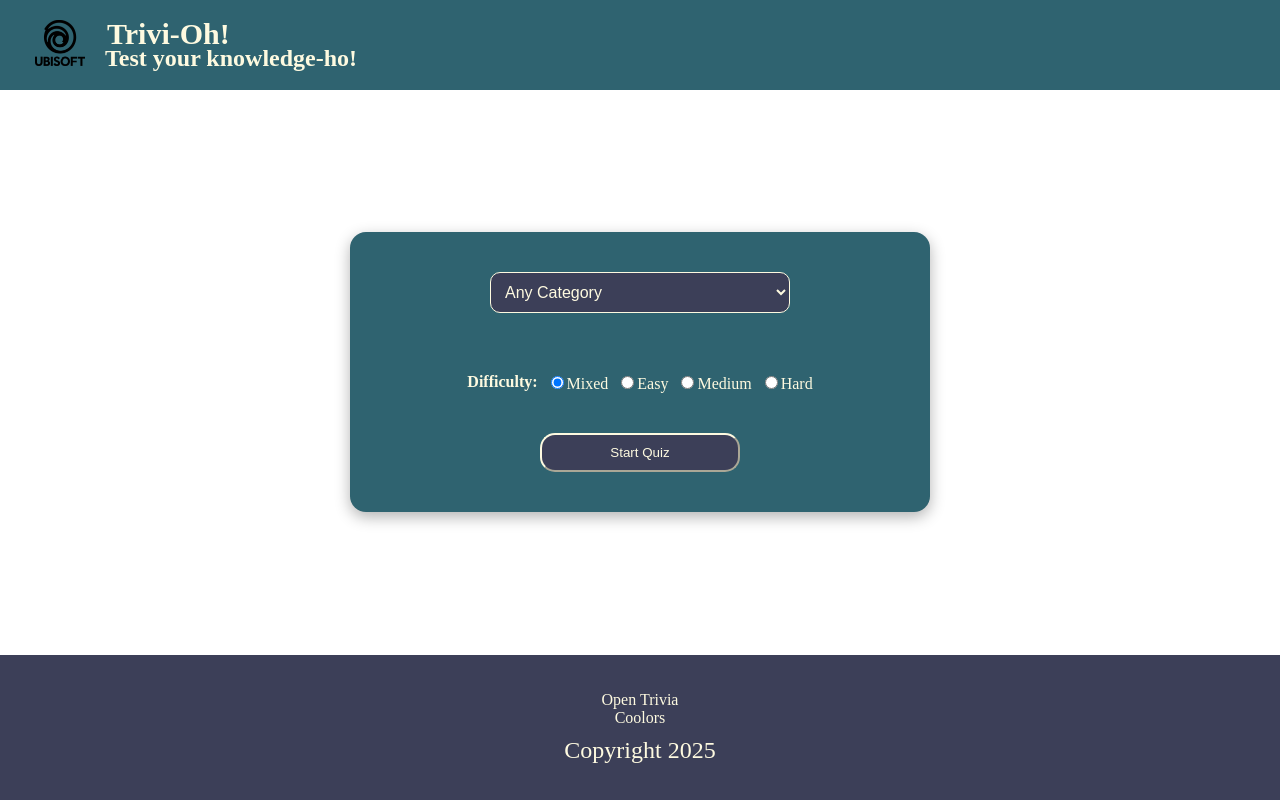
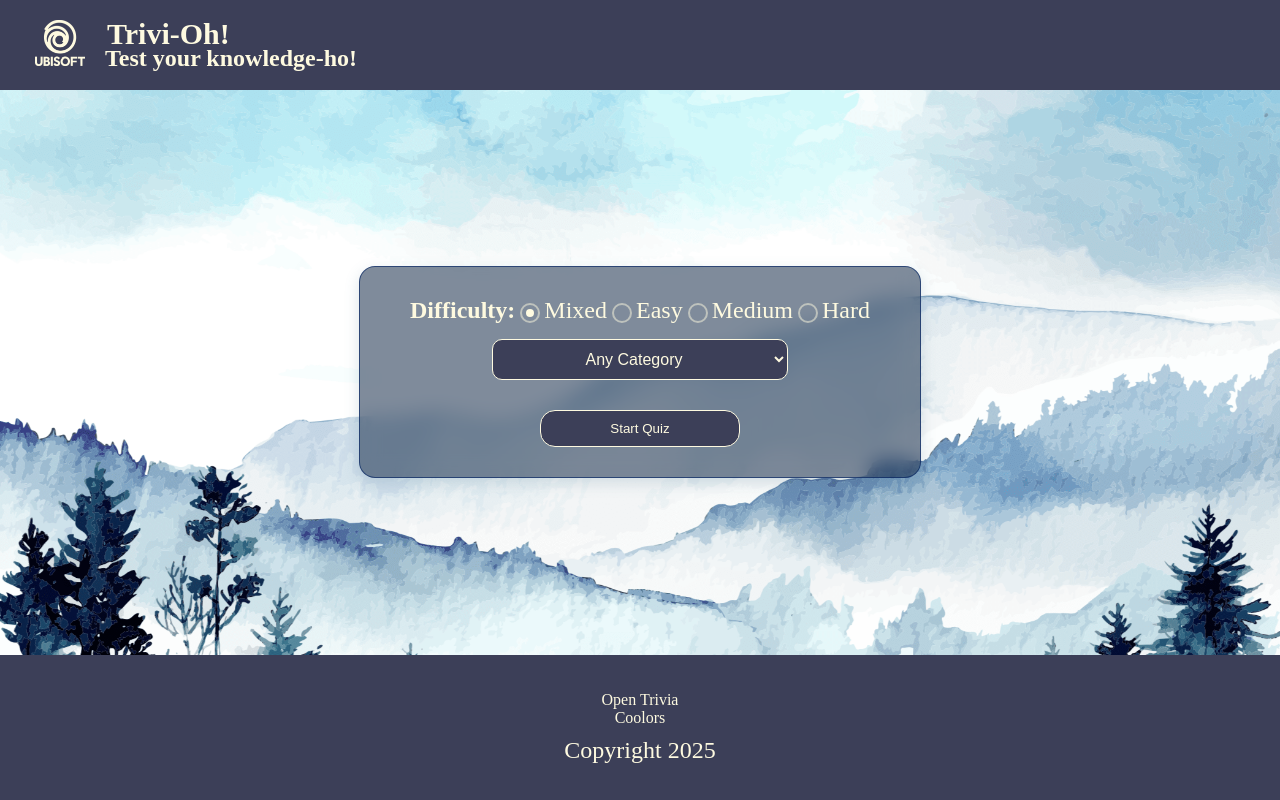
Before and after one commit to DenisCiaus123/Proiect, a React (Vite) app in the folder my-project/: page / in a window 1280 px wide. Built offline with nearby package versions, Linux system fonts and the light colour scheme.

Commit message:
added frosted look and background image, changed question amount from 50 to 10, addded custom radius inputs, added quiz question into a div container, switched difficulty picker with category picker in quiz start, added a 10 multiplier to score, finetuned some colors and text

```diff
--- a/my-project/src/components/Header.module.css
+++ b/my-project/src/components/Header.module.css
@@ -3,7 +3,7 @@
     flex-wrap: wrap;
     margin: 0;
     padding: 0 15px;
-    background-color: #2f6370;
+    background-color: #3C3F58;
 }
 
 .navbarLogo {
--- a/my-project/src/components/MainContent.jsx
+++ b/my-project/src/components/MainContent.jsx
@@ -18,7 +18,7 @@ export const MainContent = () => {
         if (loading) return;
         setLoading(true);
         try {
-            let url = `https://opentdb.com/api.php?amount=50`;
+            let url = `https://opentdb.com/api.php?amount=10`;
             if (category) {
                 url += `&category=${category}`;
             }
--- a/my-project/src/components/MainContent.module.css
+++ b/my-project/src/components/MainContent.module.css
@@ -6,4 +6,8 @@
   align-items: center;
   overflow: auto;
   gap: 10px;
+  background-image: url("../images/background_default.png");
+  background-size:cover;
+  background-repeat: no-repeat;
+  background-position: center;
 }
--- a/my-project/src/components/QuizEnd.module.css
+++ b/my-project/src/components/QuizEnd.module.css
@@ -1,18 +1,32 @@
 .quizEndScreen {
   color: #fefae0;
-  background-color: #2f6370;
   text-align: center;
   padding: 30px;
   border-radius: 1rem;
-  width: 500px;
-  font-size: x-large;
+  display: flex;
+  flex-direction: column;
+  align-items: center;
+  justify-content: center;
+  background: #10274488;
+  backdrop-filter: blur(10px);
+  -webkit-backdrop-filter: blur(15px);
+  border: 1px solid #062763ad;
+  box-shadow: 0 5px 15px #4d799233;
+}
+
+.quizEndScreen h3 {
+  font-size: 1.8rem;
+  font-weight: 500;
 }
 
 .quizEndScreen p {
   margin-top: -5px;
-  color: #3C3F58;
-  background-color: #fefae0;
+  color: #fefae0;
+  border: 2px solid #fefae0;
+  padding: 10px 20px;
   border-radius: 1rem;
+  font-size: 1.8rem;
+  font-weight: 900;
 }
 
 .startQuizButton {
@@ -20,9 +34,9 @@
   background-color: #3C3F58;
   border-radius: 15px;
   padding: 10px 30px;
-  margin: 0 10px;
+  margin-top: 30px;
   text-align: center;
-  border-color: #fefae0;
+  border: 1px solid #fefae0;
   transition-duration: 0.3s;
   width: 200px;
 }
--- a/my-project/src/components/QuizMain.jsx
+++ b/my-project/src/components/QuizMain.jsx
@@ -25,9 +25,9 @@ export const QuizMain = ({ entity, setEntityIndex, score, setScore }) => {
     return (
         <>
             <div className={`${styles.card} ${styles[applyDifficultyStyle(entity.difficulty)]}`}>
-                <h3 className={shared.quizQuestion}>
-                    {decodeHtml(entity.question)}
-                </h3>
+                <div className={styles.questionContainer}>
+                    <h3 className={shared.quizQuestion}>{decodeHtml(entity.question)}</h3>
+                </div>
 
                 <div className={entity.type === "multiple" ? styles.multipleChoiceGrid : styles.booleanChoiceGrid}>
                     {answers.map((answer, index) => (
--- a/my-project/src/components/QuizStart.jsx
+++ b/my-project/src/components/QuizStart.jsx
@@ -3,6 +3,59 @@ import styles from "./QuizStart.module.css";
 export const QuizStart = ({ category, setCategory, difficulty, setDifficulty, fetchData }) => {
     return (
         <div className={styles.card}>
+
+            <div className={styles.difficultySelector}>
+                <span className={styles.difficultyLabel}>Difficulty:</span>
+
+                <label className={styles.customRadio}>
+                    <input
+                        type="radio"
+                        name="difficulty"
+                        value=""
+                        checked={difficulty === ""}
+                        onChange={(e) => setDifficulty(e.target.value)}
+                    />
+                    <span className={styles.radioMark}></span>
+                    Mixed
+                </label>
+
+                <label className={styles.customRadio}>
+                    <input
+                        type="radio"
+                        name="difficulty"
+                        value="easy"
+                        checked={difficulty === "easy"}
+                        onChange={(e) => setDifficulty(e.target.value)}
+                    />
+                    <span className={styles.radioMark}></span>
+                    Easy
+                </label>
+
+                <label className={styles.customRadio}>
+                    <input
+                        type="radio"
+                        name="difficulty"
+                        value="medium"
+                        checked={difficulty === "medium"}
+                        onChange={(e) => setDifficulty(e.target.value)}
+                    />
+                    <span className={styles.radioMark}></span>
+                    Medium
+                </label>
+
+                <label className={styles.customRadio}>
+                    <input
+                        type="radio"
+                        name="difficulty"
+                        value="hard"
+                        checked={difficulty === "hard"}
+                        onChange={(e) => setDifficulty(e.target.value)}
+                    />
+                    <span className={styles.radioMark}></span>
+                    Hard
+                </label>
+            </div>
+
             <select
                 className={styles.categoryDropdown}
                 value={category}
@@ -30,54 +83,6 @@ export const QuizStart = ({ category, setCategory, difficulty, setDifficulty, fe
                 <option value="27">Animals</option>
             </select>
 
-            <div className={styles.difficultySelector}>
-                <span className={styles.difficultyLabel}>Difficulty:</span>
-
-                <label>
-                    <input
-                        type="radio"
-                        name="difficulty"
-                        value=""
-                        checked={difficulty === ""}
-                        onChange={(e) => setDifficulty(e.target.value)}
-                    />
-                    Mixed
-                </label>
-
-                <label>
-                    <input
-                        type="radio"
-                        name="difficulty"
-                        value="easy"
-                        checked={difficulty === "easy"}
-                        onChange={(e) => setDifficulty(e.target.value)}
-                    />
-                    Easy
-                </label>
-
-                <label>
-                    <input
-                        type="radio"
-                        name="difficulty"
-                        value="medium"
-                        checked={difficulty === "medium"}
-                        onChange={(e) => setDifficulty(e.target.value)}
-                    />
-                    Medium
-                </label>
-
-                <label>
-                    <input
-                        type="radio"
-                        name="difficulty"
-                        value="hard"
-                        checked={difficulty === "hard"}
-                        onChange={(e) => setDifficulty(e.target.value)}
-                    />
-                    Hard
-                </label>
-            </div>
-
             <button className={styles.startQuizButton} onClick={fetchData}>Start Quiz</button>
         </div>
     );
--- a/my-project/src/components/QuizStart.module.css
+++ b/my-project/src/components/QuizStart.module.css
@@ -1,34 +1,77 @@
+.customRadio input[type="radio"] {
+  display: none;
+}
+
+.customRadio .radioMark {
+  height: 16px;
+  width: 16px;
+  border: 2px solid #fefae07e;
+  border-radius: 50%;
+  display: inline-block;
+  margin-right: 4px;
+  vertical-align: middle;
+  position: relative;
+}
+
+.customRadio input[type="radio"]:checked + .radioMark::after {
+  content: "";
+  width: 8px;
+  height: 8px;
+  background-color: #fefae0;
+  border-radius: 50%;
+  position: absolute;
+  top: 4px;
+  left: 4px;
+}
+
+.customRadio input[type="radio"]:focus + .radioMark {
+  box-shadow: 0 0 2px 2px #fefae0;
+}
+
+.customRadio:hover .radioMark {
+  border-color: #fefae0;
+}
+
+
 .card {
   display: flex;
   flex-direction: column;
   align-items: center;
-  gap: 20px;
-  background-color: #2f6370;
-  padding: 40px;
+  gap: 10px;
+  padding: 30px;
   border-radius: 1rem;
-  box-shadow: 0 5px 15px rgba(0, 0, 0, 0.3);
+  background: #10274488;
+  backdrop-filter: blur(10px);
+  -webkit-backdrop-filter: blur(15px);
+  border: 1px solid #062763ad;
+  box-shadow: 0 5px 15px #4d799233;
+  color: #3C3F58;
   width: 500px;
   margin: auto;
+  overflow: visible;
 }
 
 .categoryDropdown {
   font-size: 16px;
   padding: 10px;
   border-radius: 10px;
+  margin-top: 5px;
   margin-bottom: 20px;
-  width: 300px;
   background-color: #3C3F58;
   color: #fefae0;
   border: 1px solid #fefae0;
+  text-align: center;
+  top:100%;
+  bottom:auto;
 }
 
 .difficultySelector {
   display: flex;
   flex-direction: row;
   align-items: flex-start;
-  gap: 8px;
-  margin: 20px 0;
   color: #fefae0;
+  gap:5px;
+  font-size:24px;
 }
 
 .difficultyLabel {
@@ -40,10 +83,10 @@
   color: #fefae0;
   background-color: #3C3F58;
   border-radius: 15px;
-  padding: 10px 30px;
+  padding: 10px 20px;
   margin: 0 10px;
   text-align: center;
-  border-color: #fefae0;
+  border:1px solid #fefae0;
   transition-duration: 0.3s;
   width: 200px;
 }
@@ -57,5 +100,4 @@
 .startQuizButton:active {
   transform: translateY(4px);
   background-color: #3C3F58;
-  cursor: wait;
 }
--- a/my-project/src/components/styles/Shared.module.css
+++ b/my-project/src/components/styles/Shared.module.css
@@ -16,12 +16,12 @@ footer {
 }
 
 .quizQuestion {
-  color: #fefae0;
-  padding: 30px;
+  padding: 0px;
+  margin: 20px 5px;
   border-radius: 1rem;
   display: flex;
-  flex-direction: column;
-  width: 1000px;
-  text-align: center;
-  font-size: x-large;
+  flex-direction: row;
+  width: auto;
+  justify-content: center;
+  font-size: 1.7rem;
 }
--- a/my-project/src/components/utils.js
+++ b/my-project/src/components/utils.js
@@ -20,7 +20,7 @@ export function addPoints(type, difficulty) {
     if (difficulty === "easy") points += 1;
     else if (difficulty === "medium") points += 2;
     else points += 3;
-    return points;
+    return points * 10;
 }
 
 export function applyDifficultyStyle(difficulty) {
```
Also changed, not shown: my-project/src/components/QuizMain.module.css (+42 -27 lines), my-project/src/images/background_default.png (added), my-project/src/images/logo_light.png.
